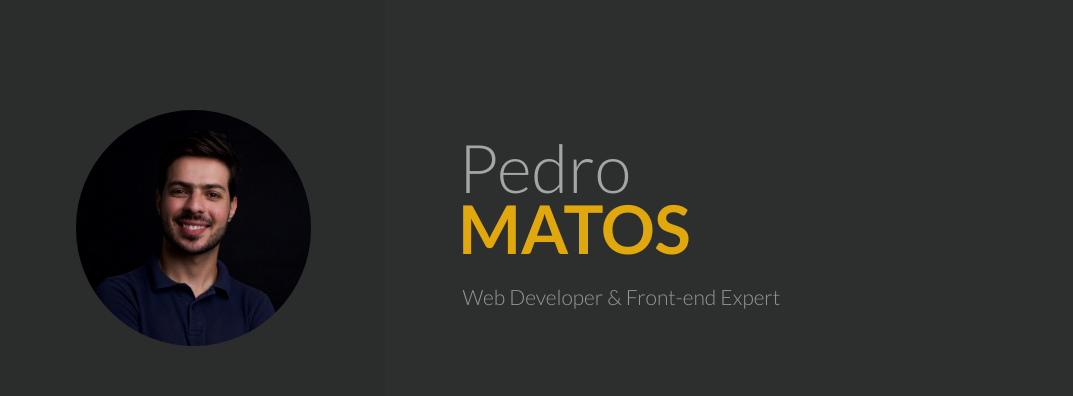
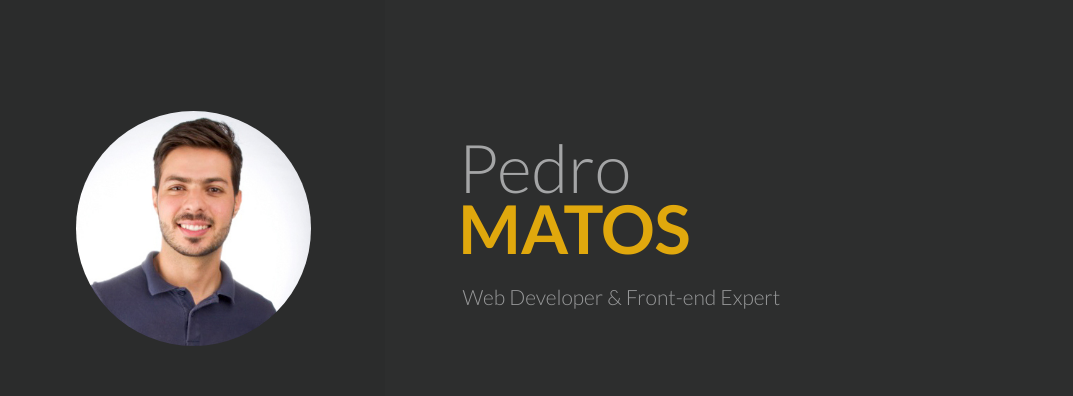
Before and after one commit to pedrohematos/my-resume, a plain HTML site: page index.html in a window 1280 px wide. Shown: the part 215-611 px from the top of the page, 0-1073 px from the left. Drawn offline with Linux system fonts and the light colour scheme.

Commit message:
profile picture updated

```diff
--- a/index.html
+++ b/index.html
@@ -100,7 +100,7 @@
 
                                     <div class="c-header__avatar">
                                         <div class="a-header  c-avatar">
-                                            <img class="c-avatar__img" src="assets/images/header/avatar2.jpg" alt="">
+                                            <img class="c-avatar__img" src="assets/images/header/avatar3.jpg" alt="">
                                         </div><!-- /c-avatar -->
                                     </div><!-- /c-header-avatar -->
 
```
Also changed, not shown: assets/images/header/avatar3.jpg (added).
